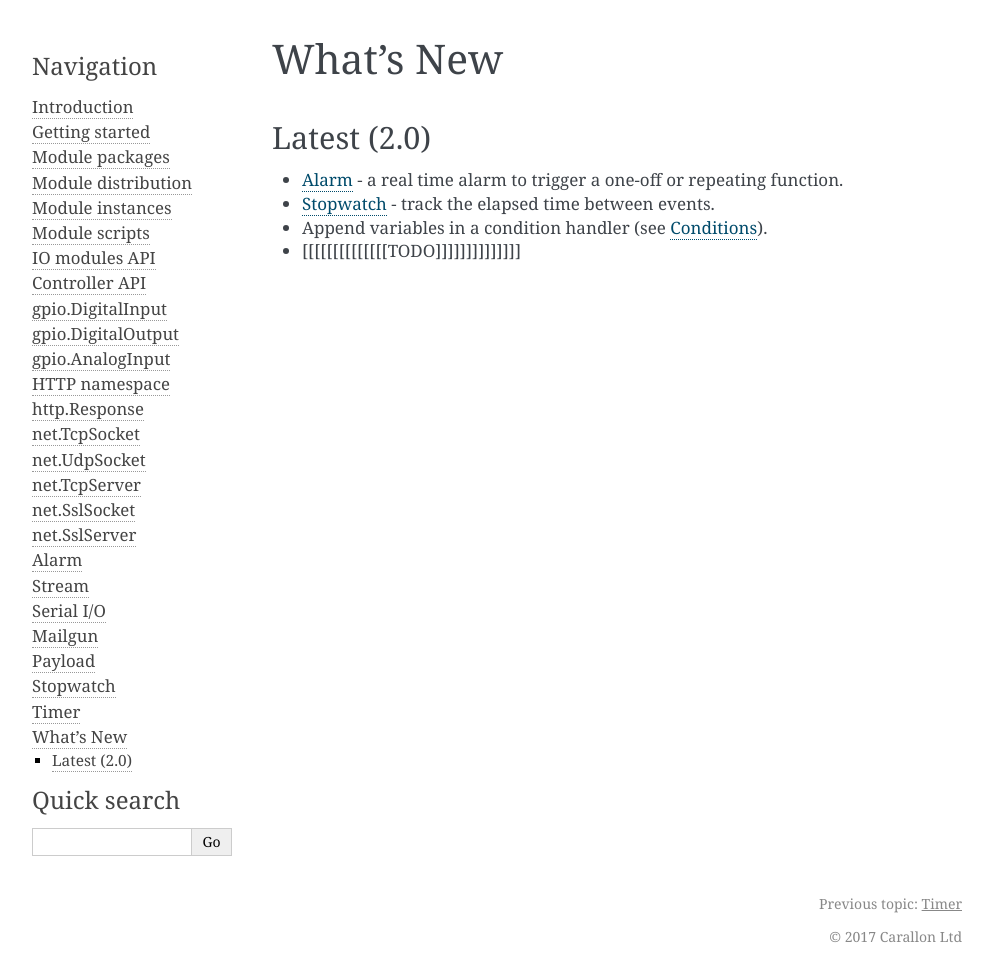
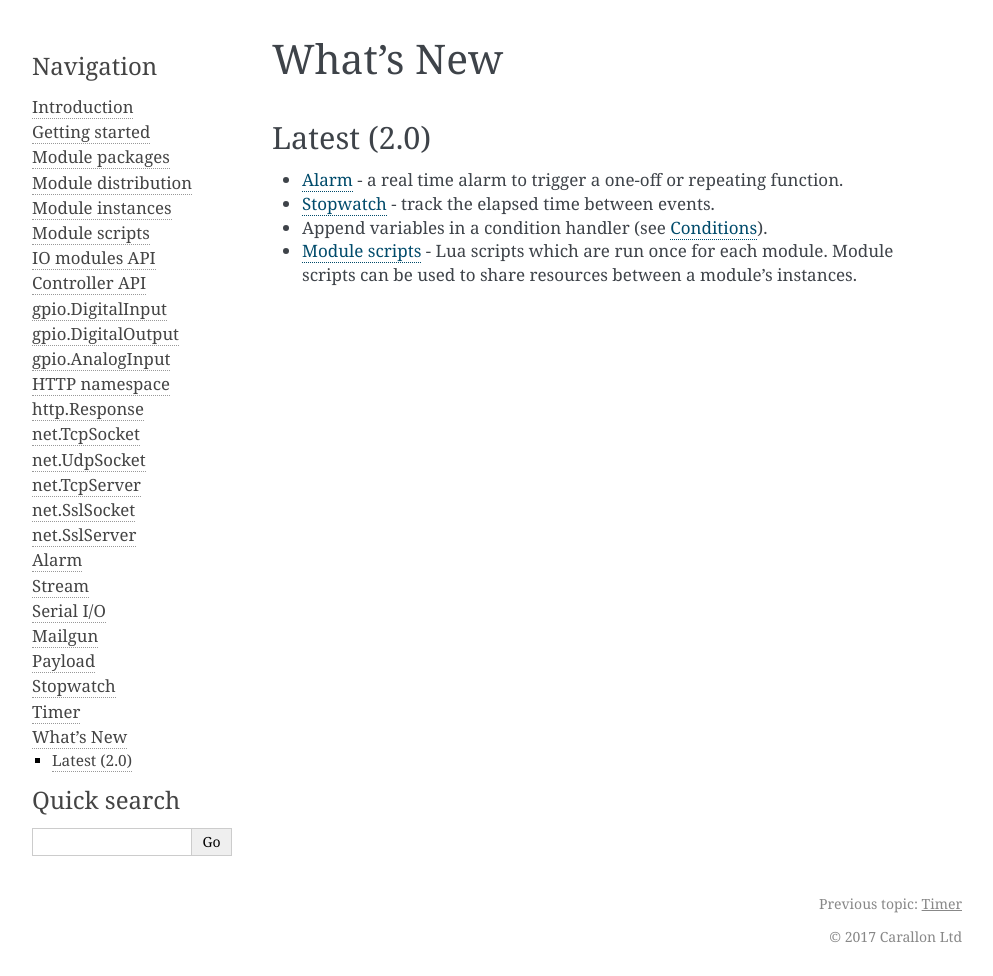
Before and after one commit to carallon/io-module-developer-guide, a Sphinx documentation site: the page built from source/whatsnew.rst, in a window 1280 px wide. Shown: the whole page, without its empty margins (148-1141 px from the left). Built offline with Sphinx 7.4.7, drawn with Linux system fonts in a browser that asks for light colours.

Commit message:
Update what's new section

```diff
--- a/source/whatsnew.rst
+++ b/source/whatsnew.rst
@@ -7,4 +7,4 @@ Latest (2.0)
 * :doc:`../api/alarm` - a real time alarm to trigger a one-off or repeating function.
 * :doc:`../api/stopwatch` - track the elapsed time between events.
 * Append variables in a condition handler (see :ref:`module-instances-conditions`).
-* [[[[[[[[[[[[[[TODO]]]]]]]]]]]]]]
+* :doc:`../guide/modules` - Lua scripts which are run once for each module. Module scripts can be used to share resources between a module's instances.
```
